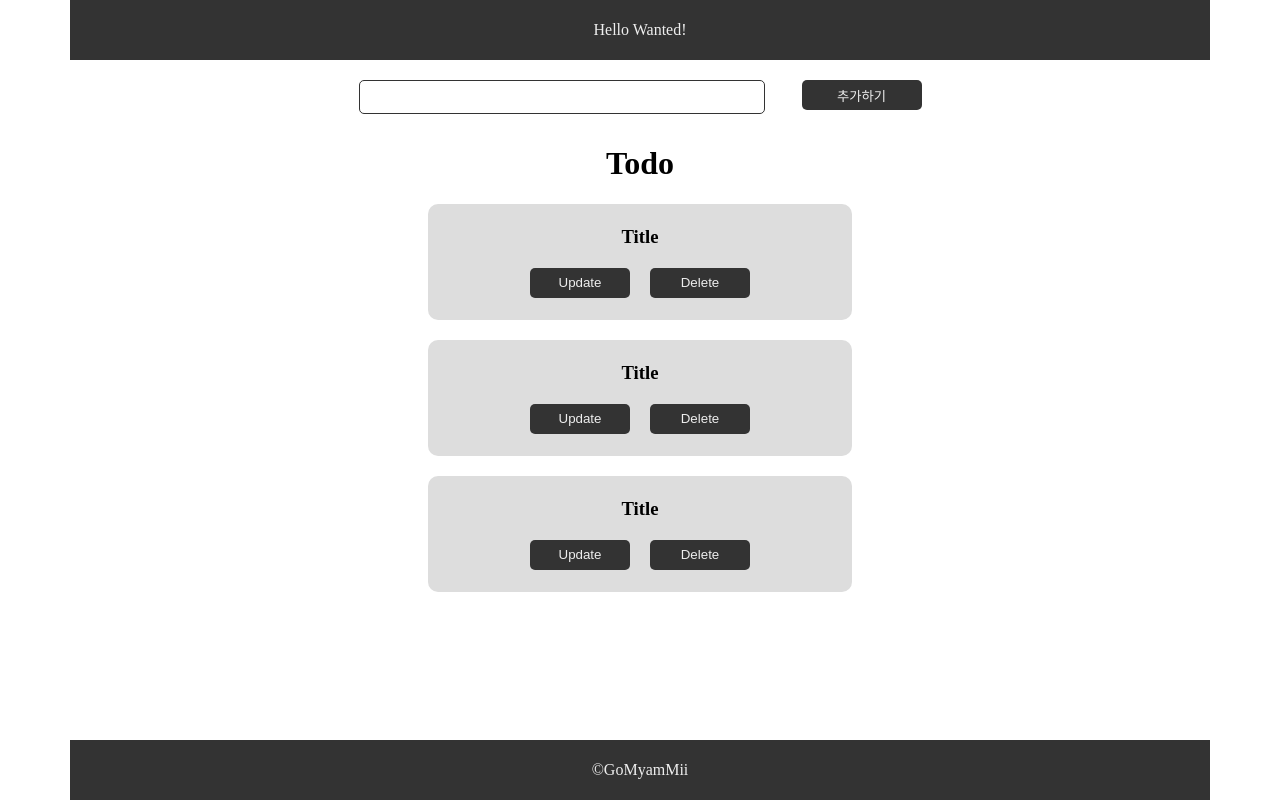
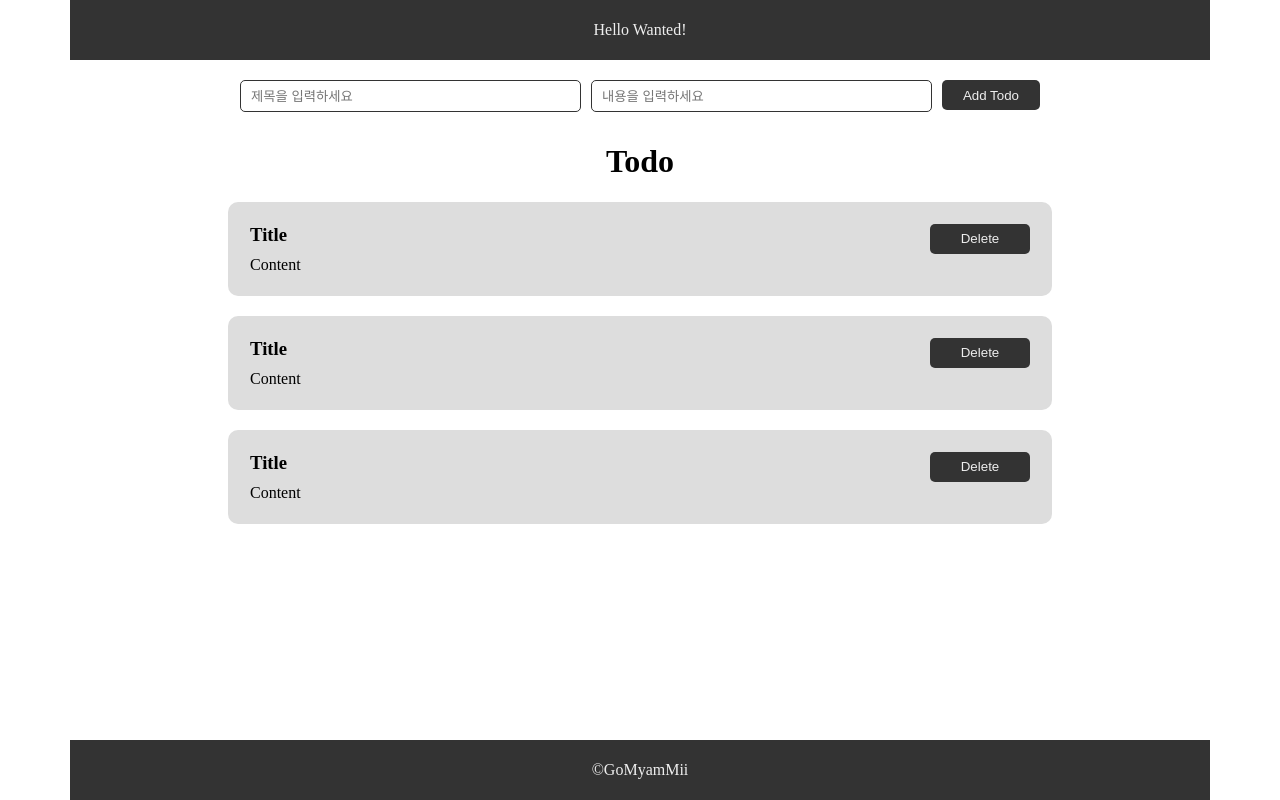
Before and after one commit to GoMyamMii/wanted-pre-onboarding, a React (Create React App) app: page / in a window 1280 px wide. Built offline with nearby package versions, Linux system fonts and the light colour scheme.

Commit message:
fix : ui
InputTodo, Todo 에서 Content 부분을 넣어주었습니다.

by @GoMyamMii

```diff
--- a/src/components/InputTodo.jsx
+++ b/src/components/InputTodo.jsx
@@ -5,20 +5,21 @@ const InputTodo = () => {
   const handleOnClickAddTodo = () => {};
   return (
     <InputTodoContainer>
-      <StyledInput />
+      <StyledInput placeholder="제목을 입력하세요" />
+      <StyledInput placeholder="내용을 입력하세요" />
       <StyledButton
         onClick={() => {
           handleOnClickAddTodo();
         }}
       >
-        추가하기
+        Add Todo
       </StyledButton>
     </InputTodoContainer>
   );
 };
 
 const InputTodoContainer = styled.div`
-  width: 600px;
+  width: 800px;
   display: flex;
   justify-content: space-around;
   margin-bottom: 10px;
@@ -30,6 +31,8 @@ const StyledInput = styled.input`
   outline: none;
   border: 1px solid #333;
   border-radius: 5px;
+  margin-right: 10px;
+  padding: 0 10px;
 `;
 
 const StyledButton = styled.button`
--- a/src/components/Todo.jsx
+++ b/src/components/Todo.jsx
@@ -2,19 +2,13 @@ import React from "react";
 import styled from "styled-components";
 
 const Todo = () => {
-  const handleOnClickUpdate = () => {};
   const handleOnClickDelete = () => {};
   return (
     <TodoContainer>
-      <H3>Title</H3>
-      <BtnContainer>
-        <StyledBtn
-          onClick={() => {
-            handleOnClickUpdate();
-          }}
-        >
-          Update
-        </StyledBtn>
+      <TitleContentContainer>
+        <TitleBox>Title</TitleBox>
+        <ContentBox>Content</ContentBox>
+      </TitleContentContainer>
       <StyledBtn
         onClick={() => {
           handleOnClickDelete();
@@ -22,17 +16,17 @@ const Todo = () => {
       >
         Delete
       </StyledBtn>
-      </BtnContainer>
     </TodoContainer>
   );
 };
 
 const TodoContainer = styled.div`
-  width: 400px;
+  width: 800px;
   background-color: #ddd;
   border-radius: 10px;
   padding: 12px;
   margin-bottom: 20px;
+  display: flex;
 `;
 
 const StyledBtn = styled.button`
@@ -45,15 +39,17 @@ const StyledBtn = styled.button`
   border: none;
 `;
 
-const BtnContainer = styled.div`
-  display: flex;
-  justify-content: center;
+const TitleContentContainer = styled.div`
+  width: 670px;
+  margin-left: 10px;
 `;
 
-const H3 = styled.h3`
-  display: flex;
-  justify-content: center;
+const TitleBox = styled.h3`
   margin: 10px auto;
 `;
 
+const ContentBox = styled.p`
+  margin: 10px 0;
+`;
+
 export default Todo;
--- a/src/components/TodoDetail.jsx
+++ b/src/components/TodoDetail.jsx
@@ -1,13 +1,33 @@
 import React from "react";
+import styled from "styled-components";
 
 const TodoDetail = () => {
+  const handleOnClickUpdate = () => {};
   return (
     <>
       <div>Title</div>
+      <div>Content</div>
       <div>TodoId</div>
+      <StyledBtn
+        onClick={() => {
+          handleOnClickUpdate();
+        }}
+      >
+        Update
+      </StyledBtn>
       <div>GoBack</div>
     </>
   );
 };
 
+const StyledBtn = styled.button`
+  background-color: #333;
+  color: #eee;
+  width: 100px;
+  height: 30px;
+  margin: 10px;
+  border-radius: 5px;
+  border: none;
+`;
+
 export default TodoDetail;
```
Lines whose indentation alone changed are shown as unchanged.
